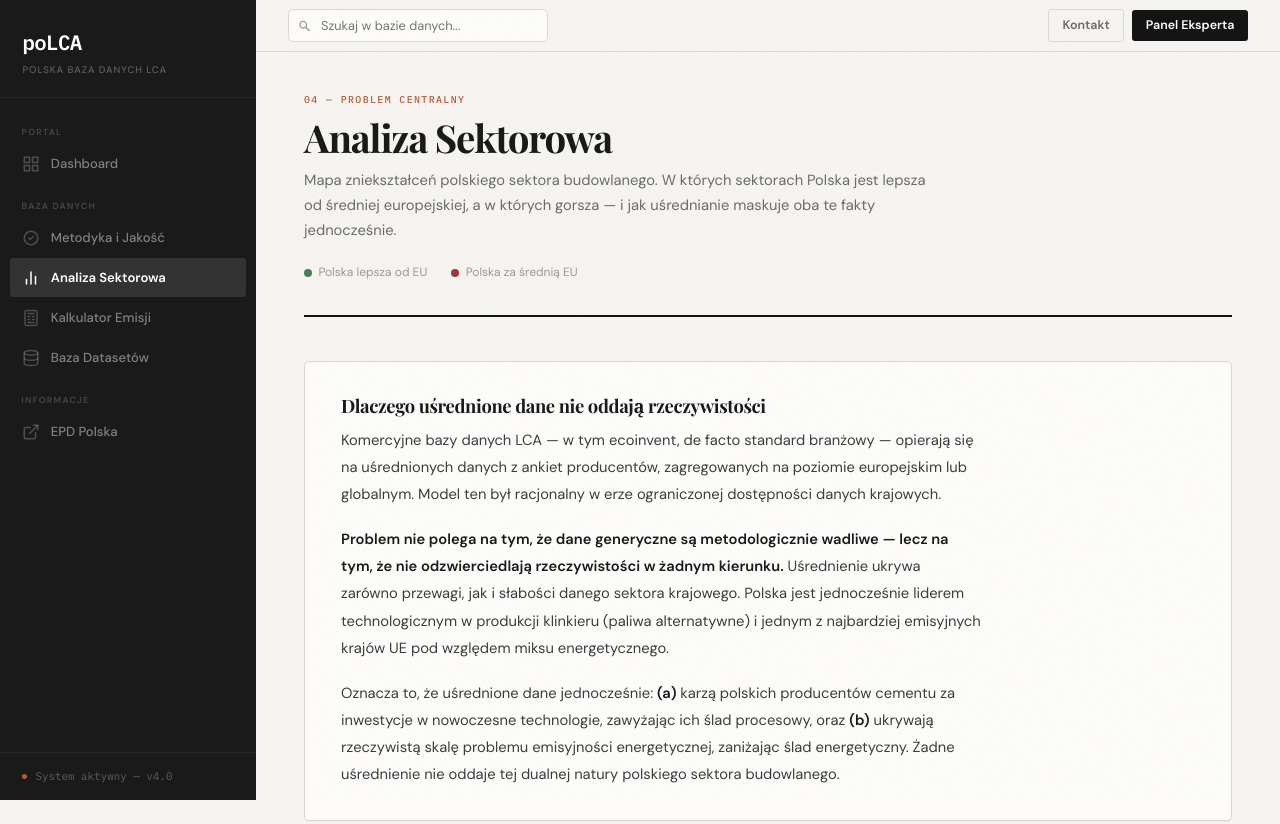
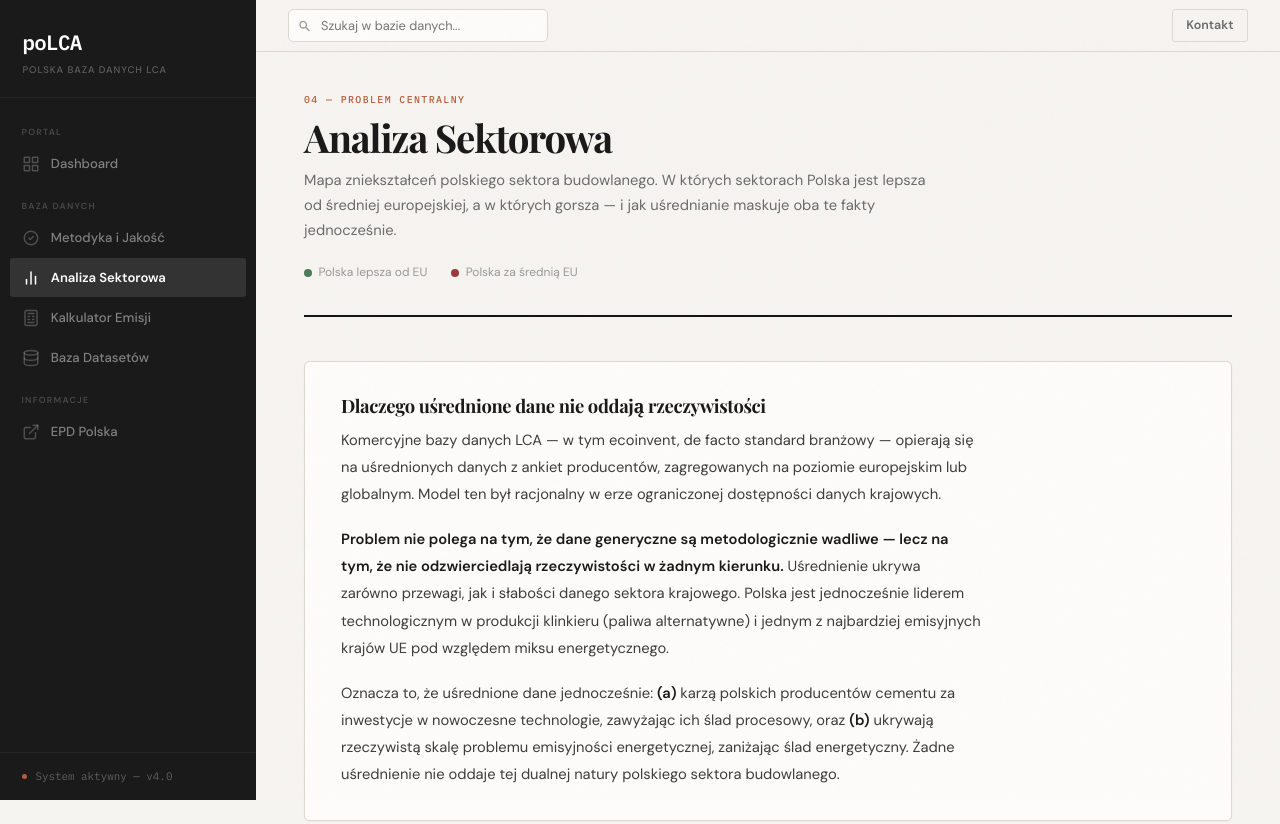
Before and after one commit to Tqmcb/polca-site, a plain HTML site: page analiza.html in a window 1280 px wide. Shown: the top 824 px of the page. Drawn offline with nearby package versions, Linux system fonts and the light colour scheme; a web font is replaced by a local one.

Commit message:
Usunięcie przycisku Panel Eksperta z topbara
Brak bazy danych — przycisk usunięty ze wszystkich stron.

Co-Authored-By: Claude Opus 4.6 <noreply@anthropic.com>

```diff
--- a/analiza.html
+++ b/analiza.html
@@ -65,7 +65,6 @@
     </div>
     <div class="topbar-right">
         <a href="datasety.html#kontakt" class="topbar-btn topbar-btn-outline">Kontakt</a>
-        <a href="datasety.html" class="topbar-btn topbar-btn-primary">Panel Eksperta</a>
     </div>
 </header>
 
```
Also changed, not shown: datasety.html (+0 -1 lines), index.html (+0 -1 lines), kalkulator.html (+0 -1 lines), metodyka.html (+0 -1 lines).
